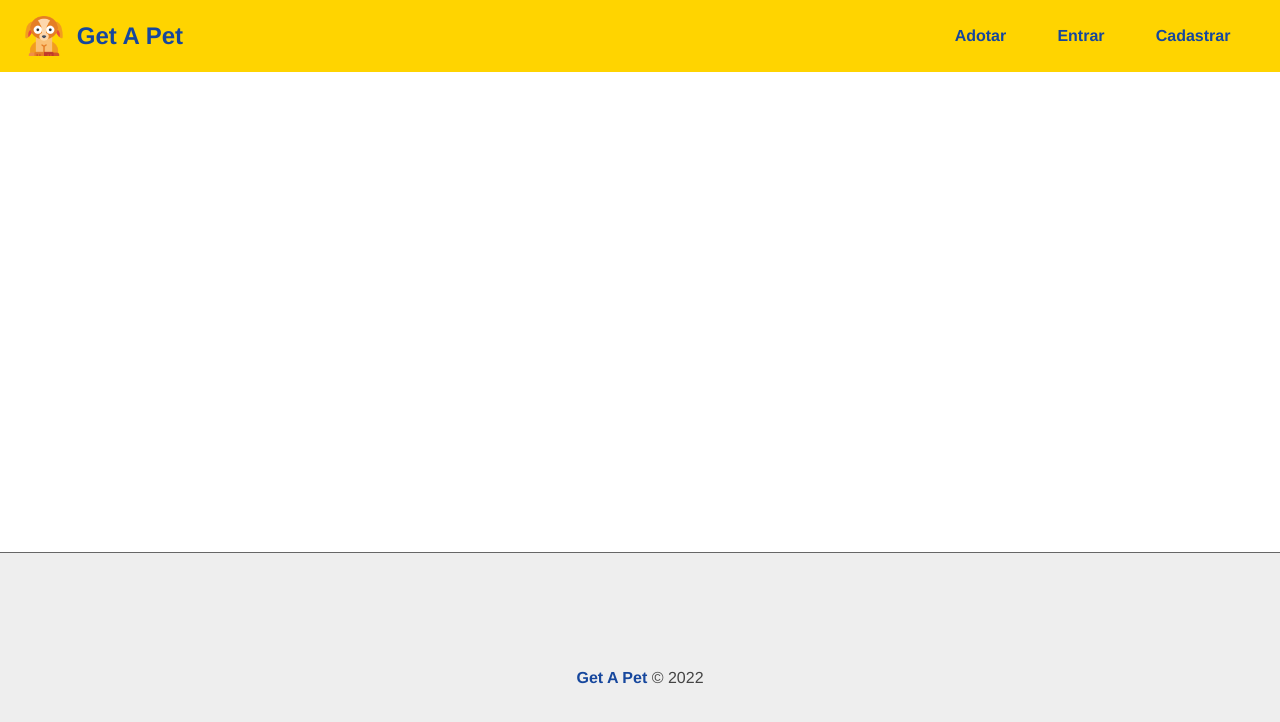
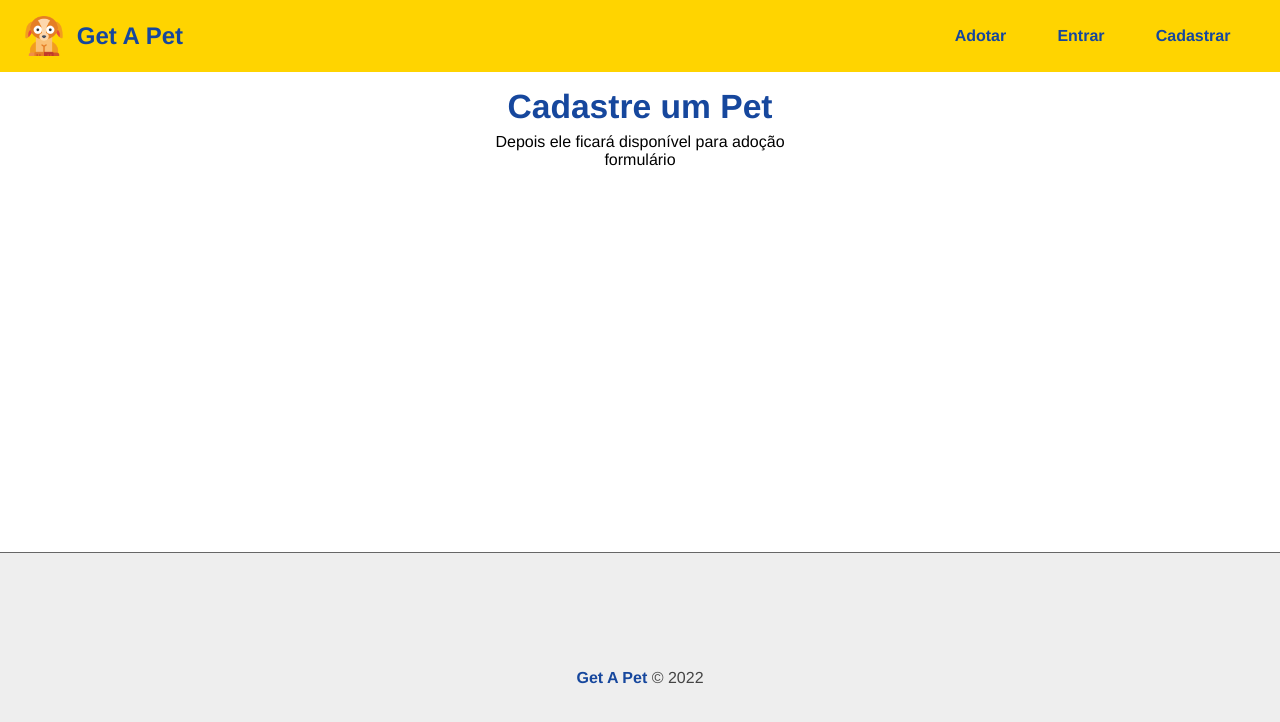
Before and after one commit to valdeirgsilva/get-a-pet, a React (Create React App) app in the folder frontend/: page /pet/add in a window 1280 px wide. Shown: the top 722 px of the page. Built offline with nearby package versions, Linux system fonts and the light colour scheme; the HTML template or start-up script is replaced by a standard one.

Commit message:
Página de cadastro do Pet

```diff
--- a/frontend/src/App.js
+++ b/frontend/src/App.js
@@ -12,6 +12,7 @@
 import Home from './components/pages/Home';
 import Profile from './components/pages/User/Profile';
 import MyPets from './components/pages/Pet/MyPets';
+import AddPet from './components/pages/Pet/AddPet';
 
 // context
 import { UserProvider } from './context/UserContext';
@@ -28,6 +29,7 @@
             <Route path='/register' element={<Register />} />
             <Route path='/user/profile' element={<Profile />} />
             <Route path='/pet/mypets' element={<MyPets />} />
+            <Route path='/pet/add' element={<AddPet />} />
             <Route path='/' element={<Home />} />
           </Routes>
         </Container>
--- /dev/null
+++ b/frontend/src/components/pages/Pet/AddPet.js
@@ -0,0 +1,23 @@
+import api from '../../../utils/api';
+
+import styles from './AddPet.module.css';
+
+import { useState } from 'react';
+import { useNavigate } from 'react-router-dom';
+
+// hooks
+import useFlashMessage from '../../../hooks/useFlashMessage';
+
+function AddPet() {
+  return (
+    <section className={styles.addpet_header}>
+      <div>
+        <h1>Cadastre um Pet</h1>
+        <p>Depois ele ficará disponível para adoção</p>
+      </div>
+      <p>formulário</p>
+    </section>
+  );
+}
+
+export default AddPet;
--- /dev/null
+++ b/frontend/src/components/pages/Pet/AddPet.module.css
@@ -0,0 +1,8 @@
+.addpet_header {
+  text-align: center;
+  margin-bottom: 1.2em;
+}
+
+.addpet_header h1 {
+  margin-bottom: 0.2em;
+}
```
